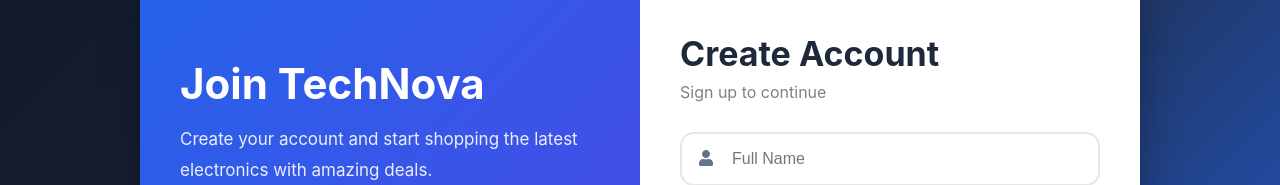
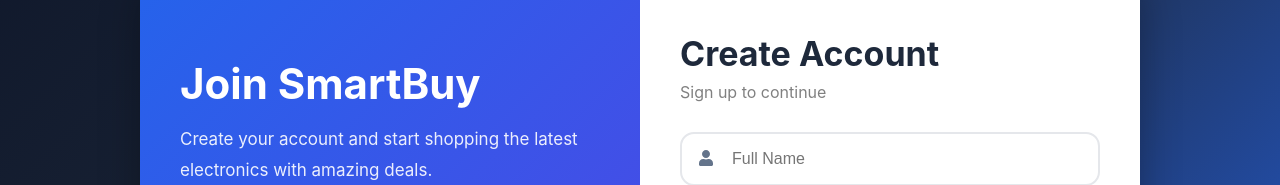
Before and after one commit to amalrajk828/E-Com, a React app in the folder frontend/: page /register in a window 1280 px wide. Shown: the part 161-346 px from the top of the page. Built offline with nearby package versions, Linux system fonts and the light colour scheme; no server answers; the HTML template or start-up script is replaced by a standard one.

Commit message:
Fix build issue remove tailwind

```diff
--- a/frontend/src/pages/Register.jsx
+++ b/frontend/src/pages/Register.jsx
@@ -56,7 +56,7 @@
             <div className="register-card">
 
                 <div className="register-left">
-                    <h1>Join TechNova</h1>
+                    <h1>Join SmartBuy</h1>
 
                     <p>
                         Create your account and
```
